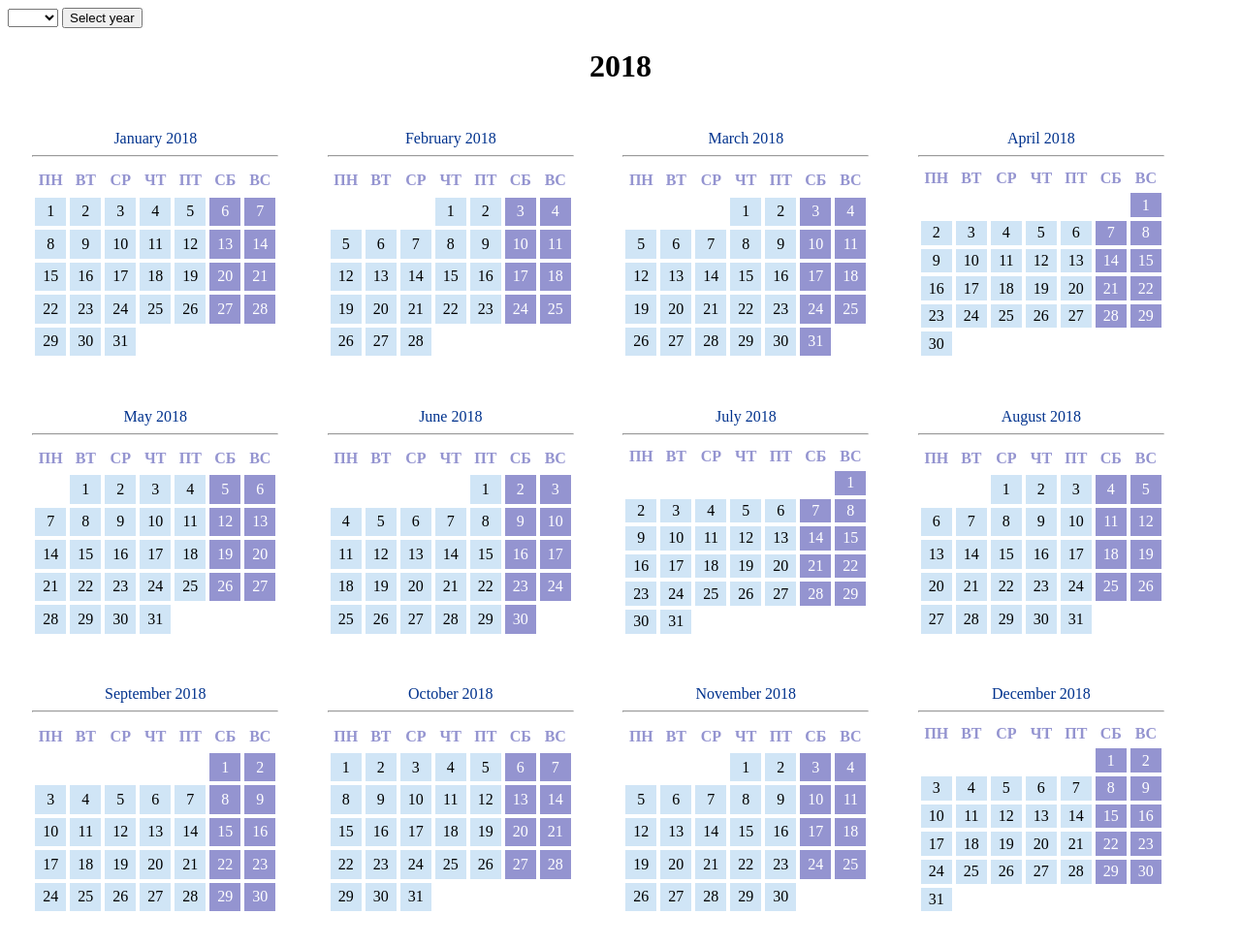
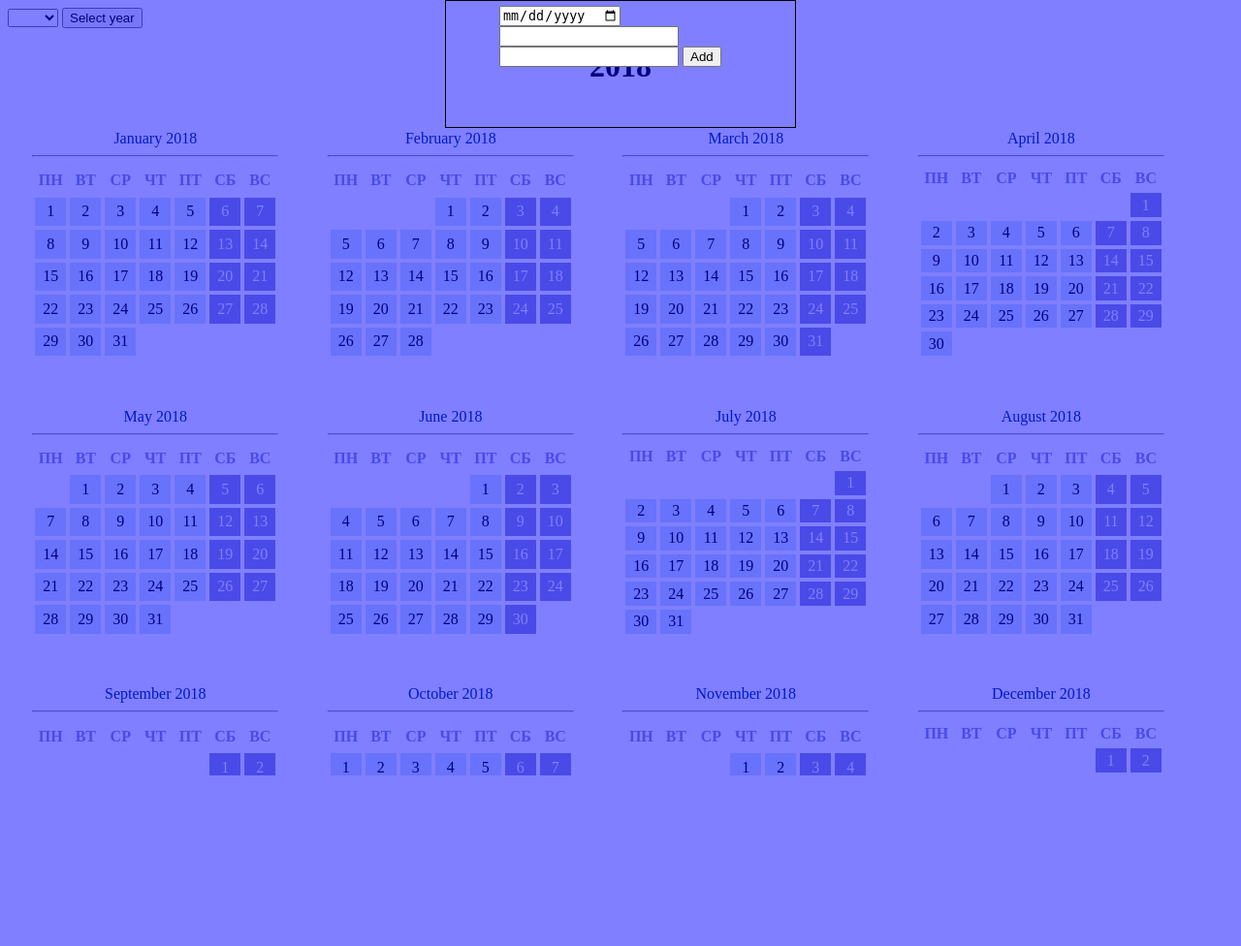
Before and after one commit to VladSmorodsky/calendar, a PHP site: page / in a window 1280 px wide. Shown: the whole page at 97% size. After the commit the page ends 800 px from the top, so only its background shows below. Run offline with PHP 8.4, Linux system fonts and the light colour scheme; data that the repository does not hold is empty.

```diff
--- a/index.php
+++ b/index.php
@@ -47,7 +47,7 @@ echo '</div>';
 ?>
 
 <!-- MODAL FORM (will be created) -->
-<!--div class="event_creator">
+<div class="event_creator">
   <div class="inner">
   </div>
   <form id="event_form" action="" method="post">
@@ -56,7 +56,7 @@ echo '</div>';
     <input type="text">
     <input type="submit" name="" value="Add">
   </form>
-</div-->
+</div>
 
 <script src="js/jquery.min.js"></script>
 <script type="text/javascript" src="js/script.js"></script>
```
